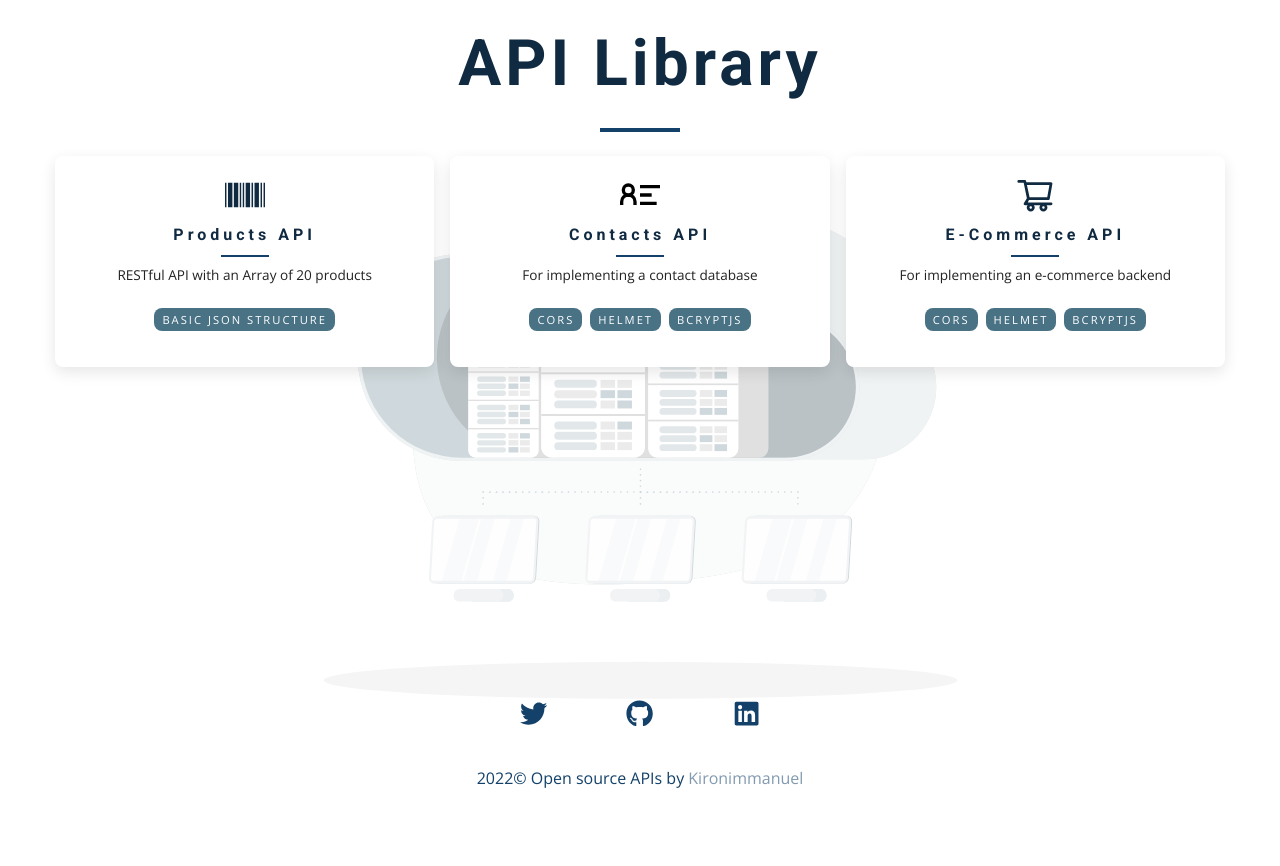
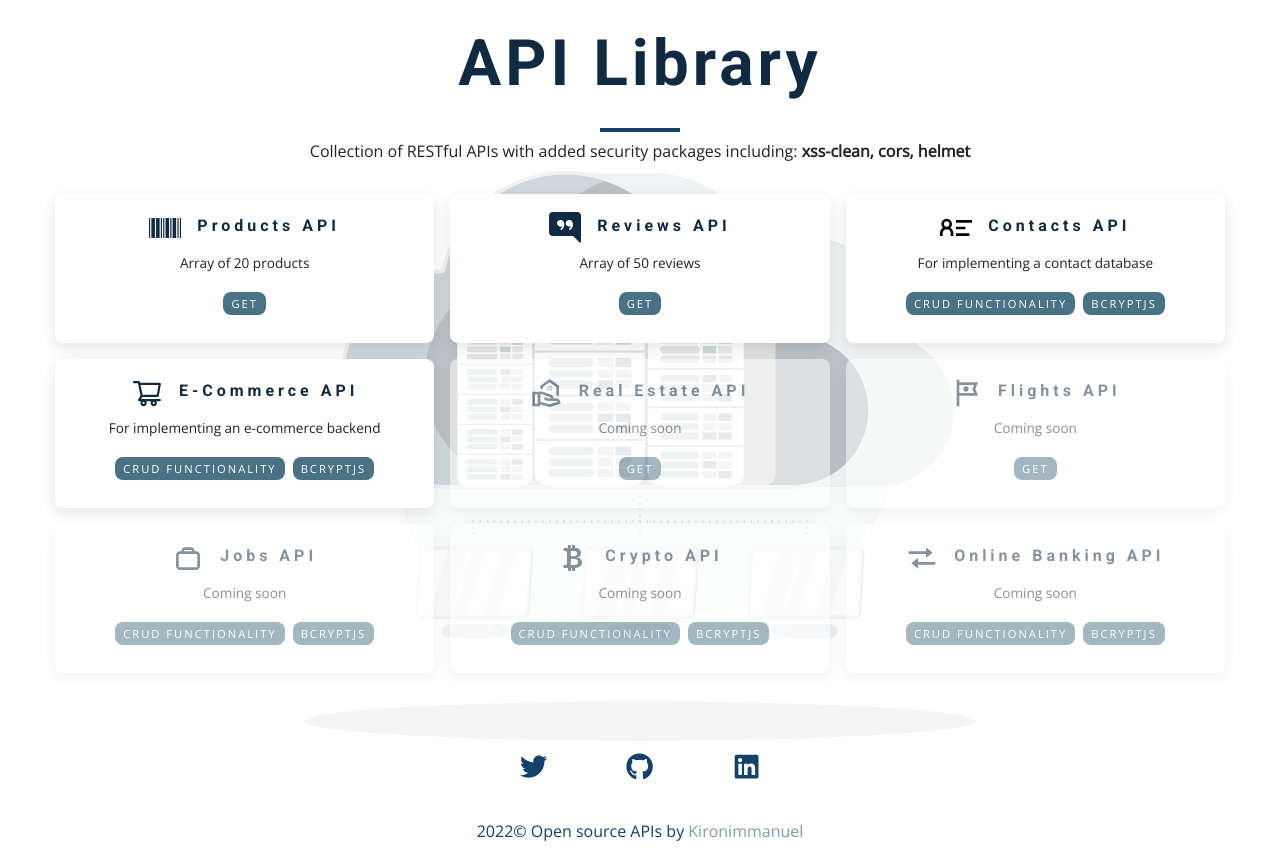
Before and after one commit to kironimmanuel/api-collection, a React (Create React App) app: page / in a window 1280 px wide. Before the commit the page ends 817 px from the top, so only its background shows below. Built offline with nearby package versions, Linux system fonts and the light colour scheme.

Commit message:
added api

```diff
--- a/src/App.js
+++ b/src/App.js
@@ -10,6 +10,10 @@ function App() {
       <header>
         <h1>API Library</h1>
         <div className="underline" />
+        <p>
+          Collection of RESTful APIs with added security packages including:{' '}
+          <strong>xss-clean, cors, helmet</strong>
+        </p>
       </header>
       <section className="section api-section">
         <div className="section-center container">
@@ -31,6 +35,9 @@ const Wrapper = styled.main`
       text-align: center;
       margin: 2rem;
     }
+  }
+  p {
+    text-align: center;
   }
   .container {
     display: grid;
--- a/src/assets/css/global.css
+++ b/src/assets/css/global.css
@@ -29,14 +29,6 @@
 
   --clr-white: #fff;
   --clr-black: #222;
-
-  --clr-css: #1572b6;
-  --clr-html: #ff5722;
-  --clr-js: #f7df1e;
-  --clr-sass: #cc6699;
-  --clr-react: #68e9ff;
-  --clr-redux: #7749bd;
-  --clr-styled: #f37ecd;
 
   --ff-primary: 'Roboto', sans-serif;
   --ff-secondary: 'Open Sans', sans-serif;
@@ -109,7 +101,7 @@ h4 {
   font-size: 0.875rem;
 }
 p {
-  margin-bottom: 1.25rem;
+  margin-bottom: 1rem;
   color: var(--clr-black);
 }
 @media screen and (min-width: 800px) {
--- a/src/components/Card.js
+++ b/src/components/Card.js
@@ -1,16 +1,19 @@
 import { nanoid } from 'nanoid'
 import styled from 'styled-components'
 
-const Api = ({ title, description, icon, url, features }) => {
+const Api = ({ title, description, icon, url, features, disabled }) => {
   return (
     <Wrapper>
       <article
         className="card"
+        style={disabled ? { pointerEvents: 'none', opacity: '0.5' } : {}}
         target="_blank"
         onClick={() => window.open(url)}>
-        <div className="icon">{icon}</div>
-        <h4>{title}</h4>
-        <div className="underline" />
+        <div className="flex-box">
+          <div className="icon">{icon}</div>
+          <h4>{title}</h4>
+        </div>
+        {/* <div className="underline" /> */}
         <p>{description}</p>
         <div className="features">
           {features.map(feature => {
@@ -43,6 +46,12 @@ const Wrapper = styled.div`
       box-shadow: var(--shadow-4);
       background: var(--primary-3);
     }
+    .flex-box {
+      display: flex;
+      justify-content: center;
+      align-items: center;
+      gap: 1rem;
+    }
     .underline {
       width: 3rem;
       height: 0.12rem;
@@ -57,10 +66,10 @@ const Wrapper = styled.div`
     }
   }
   .icon {
-    font-size: 2.5rem;
+    font-size: 2rem;
   }
   .features {
-    margin-bottom: 1rem;
+    margin-bottom: 0.5rem;
   }
   .features span {
     display: inline-block;
--- a/src/data/apis.js
+++ b/src/data/apis.js
@@ -9,71 +9,70 @@ import { SiWikidata } from 'react-icons/si'
 export default [
   {
     title: 'Products API',
-    description: 'RESTful API with an Array of 20 products',
+    description: 'Array of 20 products',
     icon: <SiWikidata />,
-    features: ['basic json structure'],
+    features: ['GET'],
     url: 'https://kb-furniture-api.herokuapp.com/api/v1/products',
+  },
+  {
+    title: 'Reviews API',
+    description: 'Array of 50 reviews',
+    icon: <BsFillChatRightQuoteFill />,
+    features: ['GET'],
+    url: 'https://kb-reviews-api.herokuapp.com/api/v1/reviews',
   },
   {
     title: 'Contacts API',
     description: 'For implementing a contact database',
     icon: <GrContactInfo />,
-    features: ['cors', 'helmet', 'bcryptjs'],
+    features: ['crud functionality', 'bcryptjs'],
     url: 'https://kb-contact-api.herokuapp.com/',
   },
   {
     title: 'E-Commerce API',
     description: 'For implementing an e-commerce backend',
     icon: <AiOutlineShoppingCart />,
-    features: ['cors', 'helmet', 'bcryptjs'],
+    features: ['crud functionality', 'bcryptjs'],
     url: 'https://kb-e-commerce-api.herokuapp.com/',
   },
-  // {
-  //   title: 'Jobs API',
-  //   description:
-  //     'Lorem ipsum dolor sit amet, consectetur adipisicing elit. Ea voluptas aliquid suscipit doloribus, deserunt molestias dolor eaque error maiores fugit!',
-  //   icon: <CgWorkAlt />,
-  //   features: ['cors', 'helmet', 'bcryptjs'],
-  //   url: '#',
-  // },
-  // {
-  //   title: 'Crypto API',
-  //   description:
-  //     'Lorem ipsum dolor sit amet, consectetur adipisicing elit. Ea voluptas aliquid suscipit doloribus, deserunt molestias dolor eaque error maiores fugit!',
-  //   icon: <BsCurrencyBitcoin />,
-  //   features: ['cors', 'helmet', 'bcryptjs'],
-  //   url: '#',
-  // },
-  // {
-  //   title: 'Online Banking API',
-  //   description:
-  //     'Lorem ipsum dolor sit amet, consectetur adipisicing elit. Ea voluptas aliquid suscipit doloribus, deserunt molestias dolor eaque error maiores fugit!',
-  //   icon: <BiTransfer />,
-  //   features: ['cors', 'helmet', 'bcryptjs'],
-  //   url: '#',
-  // },
-  // {
-  //   title: 'Flights API',
-  //   description:
-  //     'Lorem ipsum dolor sit amet, consectetur adipisicing elit. Ea voluptas aliquid suscipit doloribus, deserunt molestias dolor eaque error maiores fugit!',
-  //   icon: <MdOutlineTour />,
-  //   features: ['cors', 'helmet', 'bcryptjs'],
-  //   url: '#',
-  // },
-  // {
-  //   title: 'Real Estate API',
-  //   description:
-  //     'Lorem ipsum dolor sit amet, consectetur adipisicing elit. Ea voluptas aliquid suscipit doloribus, deserunt molestias dolor eaque error maiores fugit!',
-  //   icon: <MdOutlineRealEstateAgent />,
-  //   features: ['cors', 'helmet', 'bcryptjs'],
-  //   url: '#',
-  // },
-  // {
-  //   title: 'Reviews API',
-  //   description:
-  //     'Lorem ipsum dolor sit amet, consectetur adipisicing elit. Ea voluptas aliquid suscipit doloribus, deserunt molestias dolor eaque error maiores fugit!',
-  //   icon: <BsFillChatRightQuoteFill />,
-  //   features: ['cors', 'helmet', 'bcryptjs'],
-  //   url: '#',
-  // },
+  {
+    title: 'Real Estate API',
+    description: 'Coming soon',
+    icon: <MdOutlineRealEstateAgent />,
+    features: ['GET'],
+    url: '#',
+    disabled: true,
+  },
+  {
+    title: 'Flights API',
+    description: 'Coming soon',
+    icon: <MdOutlineTour />,
+    features: ['GET'],
+    url: '#',
+    disabled: true,
+  },
+  {
+    title: 'Jobs API',
+    description: 'Coming soon',
+    icon: <CgWorkAlt />,
+    features: ['crud functionality', 'bcryptjs'],
+    url: '#',
+    disabled: true,
+  },
+  {
+    title: 'Crypto API',
+    description: 'Coming soon',
+    icon: <BsCurrencyBitcoin />,
+    features: ['crud functionality', 'bcryptjs'],
+    url: '#',
+    disabled: true,
+  },
+  {
+    title: 'Online Banking API',
+    description: 'Coming soon',
+    icon: <BiTransfer />,
+    features: ['crud functionality', 'bcryptjs'],
+    url: '#',
+    disabled: true,
+  },
 ]
```
